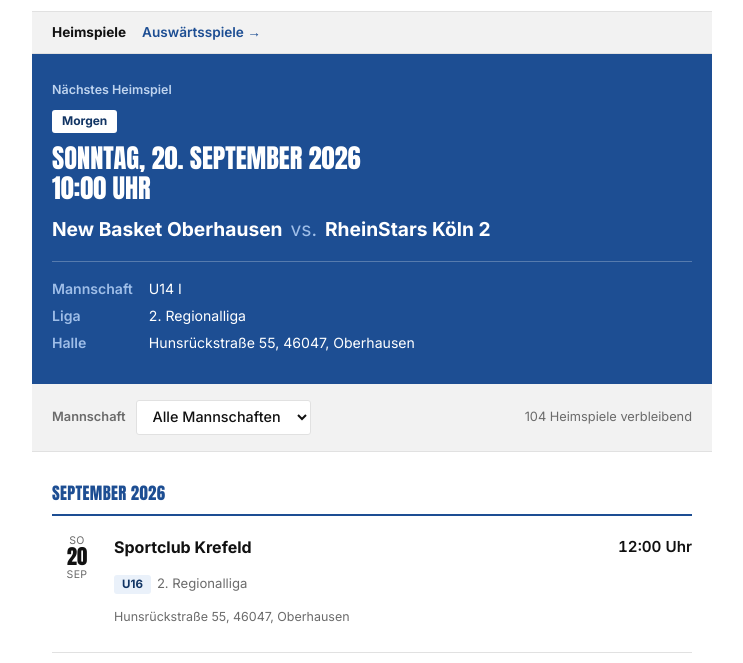
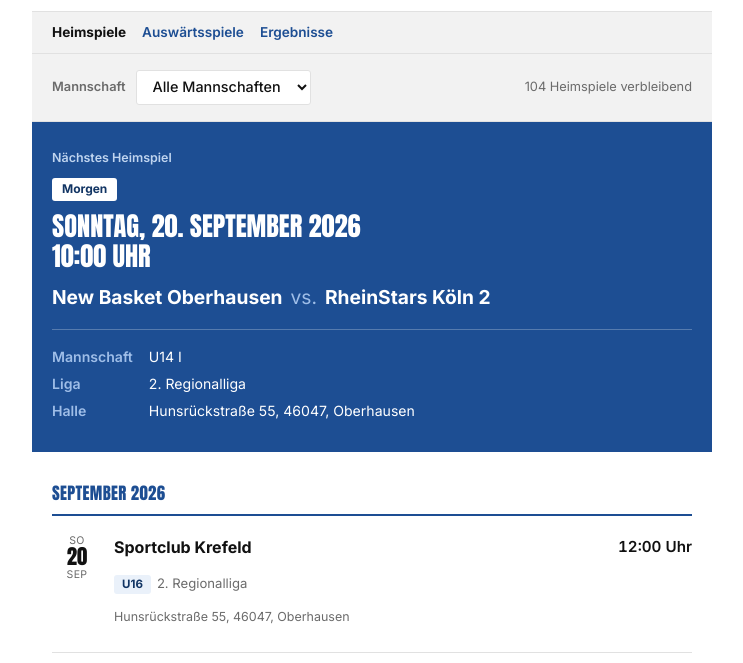
Before and after one commit to Codeschnipsler/nbo-heimspielplan, a plain HTML site: page index.html in a window 1280 px wide. Shown: the part 56-719 px from the top of the page, without its empty margins (268-1011 px from the left). Drawn offline with Linux system fonts and the light colour scheme.

Commit message:
Add files via upload

```diff
--- a/index.html
+++ b/index.html
@@ -273,10 +273,9 @@
 
   <nav class="page-nav">
     <span class="current">Heimspiele</span>
-    <a href="./auswaerts.html">Auswärtsspiele &rarr;</a>
+    <a href="./auswaerts.html">Auswärtsspiele</a>
+    <a href="./ergebnisse.html">Ergebnisse</a>
   </nav>
-
-  <div id="hero"></div>
 
   <div class="filter-band">
     <label for="teamFilter">Mannschaft</label>
@@ -285,6 +284,10 @@
     </select>
     <span class="count" id="countLabel"></span>
   </div>
+
+
+
+  <div id="hero"></div>
 
   <div class="list-wrap">
     <div id="list"></div>
```
